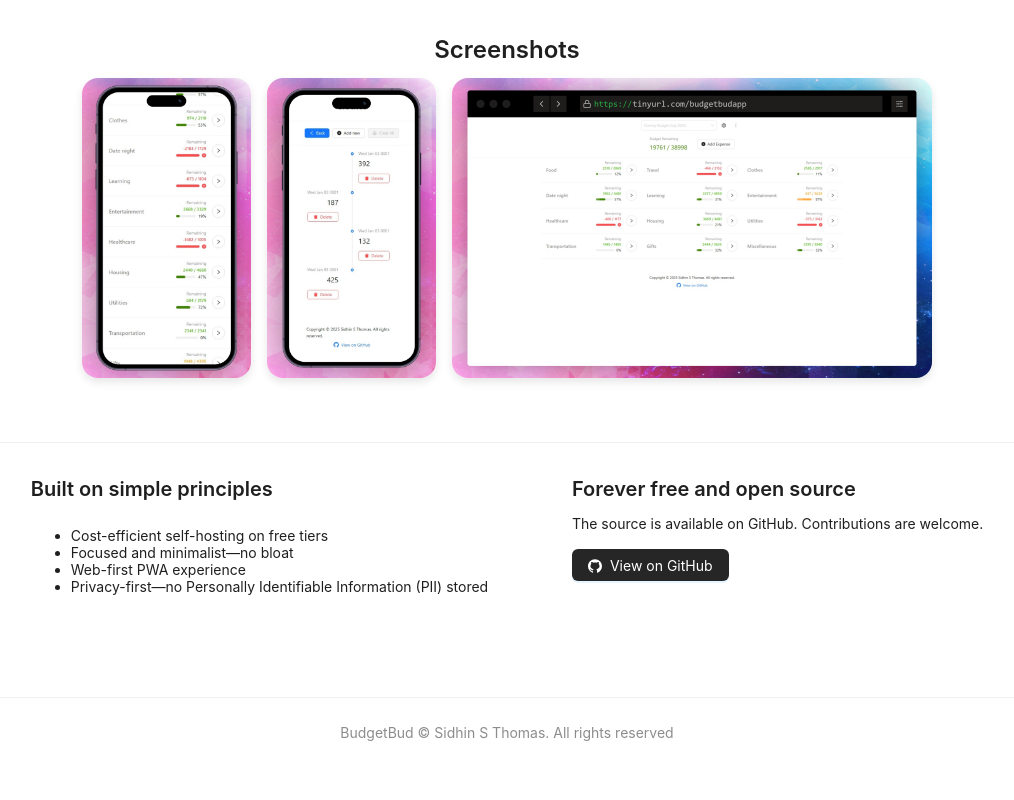
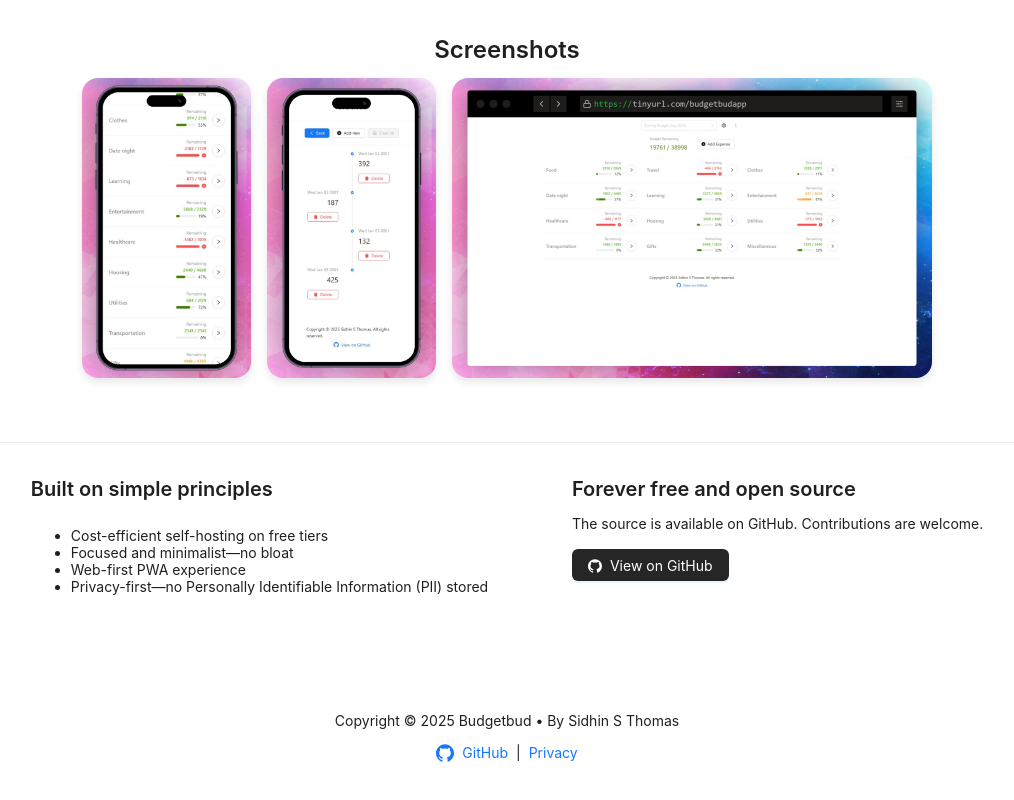
Before and after one commit to ParadoxZero/budgetbud, a React (Vite) app: page / in a window 1280 px wide. Shown: the part 820-1620 px from the top of the page, without its empty margins (133-1147 px from the left). Before the commit the page ends 1596 px from the top, so only its background shows below. Built offline with nearby package versions, Linux system fonts and the light colour scheme.

Commit message:
Update footer to use privacy link

```diff
--- a/ui/components/app_footer.tsx
+++ b/ui/components/app_footer.tsx
@@ -32,17 +32,22 @@ const AppFooter: React.FC = () => {
       gap={10}
     >
       <br />
-      <Typography.Text style={{ userSelect: "text" }}>
-        Copyright © 2025 Sidhin S Thomas. All rights reserved.
+      <Typography.Text style={{ userSelect: "text", display: "inline-flex", alignItems: "center", gap: 8 }}>
+        Copyright &copy; 2025 Budgetbud &bull; By Sidhin S Thomas
       </Typography.Text>
-      <a
-        href="https://github.com/ParadoxZero/budgetbud"
-        target="_blank"
+      <Typography.Text
         style={{ display: "inline-flex", alignItems: "center", gap: 8 }}
       >
-        <GithubOutlined style={{ fontSize: 18 }} />
-        <span>View on GitHub</span>
-      </a>
+        <a
+          href="https://github.com/ParadoxZero/budgetbud"
+          target="_blank"
+          style={{ display: "inline-flex", alignItems: "center", gap: 8 }}
+        >
+          <GithubOutlined style={{ fontSize: 18 }} />
+          <span>GitHub</span>
+        </a> |
+        <a href="/privacy">Privacy</a>
+      </Typography.Text>
     </Flex>
   );
 };
--- a/ui/home.tsx
+++ b/ui/home.tsx
@@ -32,6 +32,7 @@ import {
 } from "@ant-design/icons";
 
 import { GetScreenSize, ScreenSize } from "./utils";
+import AppFooter from "./components/app_footer";
 
 function SignInButtons({ compact = false }: { compact?: boolean }) {
   return (
@@ -223,12 +224,7 @@ function App() {
 
       {/* Ant Design Footer */}
       <Footer className="footer">
-        <div className="container">
-          <Divider />
-          <Flex align="center" justify="center" wrap>
-            <Typography.Text type="secondary">BudgetBud © Sidhin S Thomas. All rights reserved</Typography.Text>
-          </Flex>
-        </div>
+        <AppFooter />
       </Footer>
     </Layout>
   );
```
Also changed, not shown: privacy.html (+19 -3 lines).
